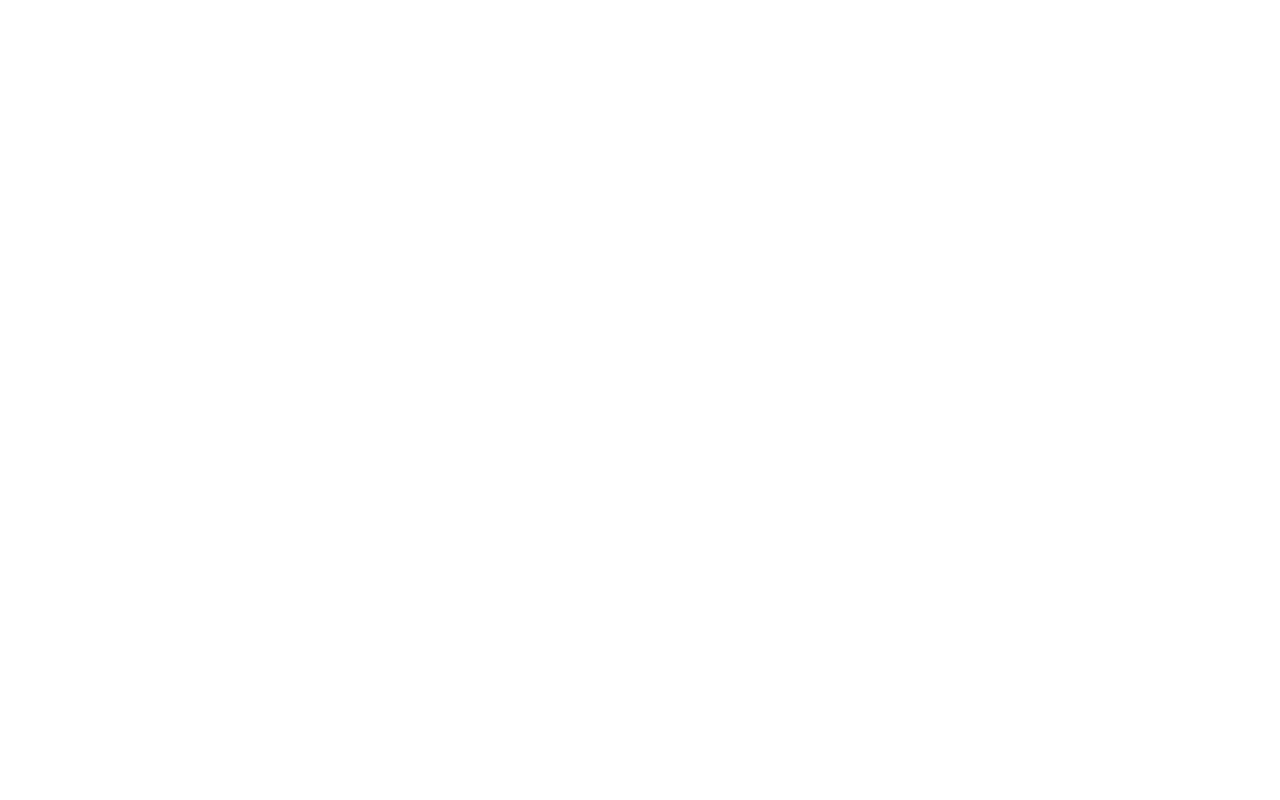
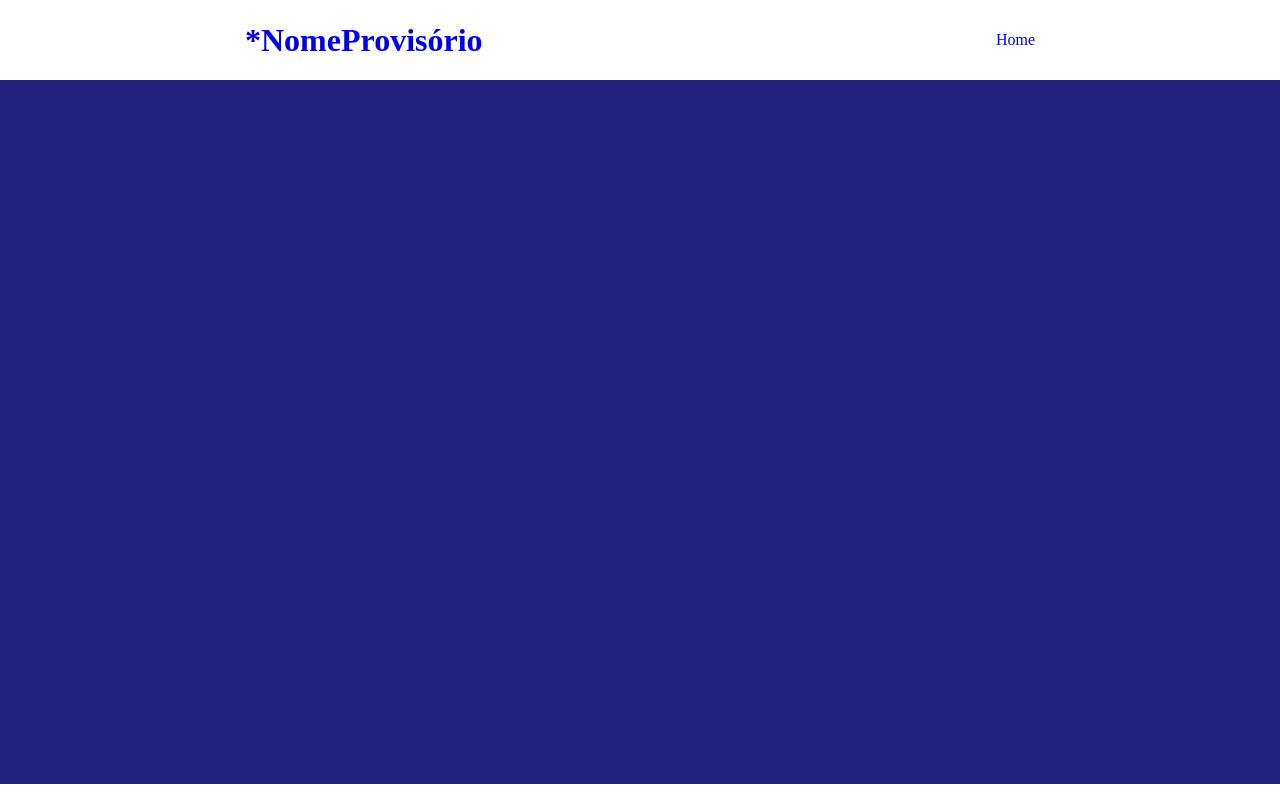
Before and after one commit to LucasCMendes10/Projeto-Individual_SPTech, a plain HTML site: page Public/Login/login.html in a window 1280 px wide. Drawn offline with Linux system fonts and the light colour scheme.

Commit message:
ajustando html e css de algumas páginas

```diff
--- a/Public/Home/style-index.css
+++ b/Public/Home/style-index.css
@@ -22,16 +22,21 @@ a {
 .header .navbar {
     display: flex;
     align-items: center;
-    justify-content: space-around;
+    justify-content: space-between;
     height: 80px;
     width: 100%;
     background-color: white;
     position: fixed;
 }
 
+.header .navbar h1 {
+    margin-left: 245px;
+}
+
 .header .navbar ul {
     list-style: none;
     display: flex;
+    margin-right: 245px;
 }
 
 .header .navbar ul li {
--- a/Public/Jogos/style-jogos.css
+++ b/Public/Jogos/style-jogos.css
@@ -1,5 +1,7 @@
 * {
     font-family: 'Times New Roman', Times, serif;
+    margin: 0;
+    padding: 0;
 }
 
 a {
@@ -9,8 +11,30 @@ a {
 .header {
     display: flex;
     justify-content: space-around;
+    background-color: rgb(34, 34, 126);
+    height: 98%;
+}
+
+.header .navbar {
+    display: flex;
+    align-items: center;
+    justify-content: space-between;
+    height: 80px;
+    width: 100%;
+    background-color: white;
+    position: fixed;
+}
+
+.header .navbar h1 {
+    margin-left: 245px;
 }
 
 .header .navbar ul {
     list-style: none;
+    display: flex;
+    margin-right: 245px;
 }
+
+.header .navbar ul li {
+    margin-left: 16px;
+}
--- a/Public/Login/login.html
+++ b/Public/Login/login.html
@@ -7,6 +7,26 @@
     <link rel="stylesheet" href="style-login.css">
 </head>
 <body>
+    <div class="header">
+
+        <div class="navbar">
+            <h1>
+                <a href="../Home/index.html">
+                    *NomeProvisório
+                </a>
+            </h1>
+            <ul>
+                <li>
+                    <a href="../Home/index.html">
+                        Home
+                    </a>
+                </li>
+            </ul>
+        </div>
+
+    </div>
+
+    <div class="footer"></div>
 
 </body>
 </html>
--- a/Public/Login/style-login.css
+++ b/Public/Login/style-login.css
@@ -0,0 +1,44 @@
+* {
+    font-family: 'Times New Roman', Times, serif;
+    margin: 0;
+    padding: 0;
+}
+
+html, body {
+    height: 100%;
+}
+
+a {
+    text-decoration: none;
+}
+
+.header {
+    display: flex;
+    justify-content: space-around;
+    background-color: rgb(34, 34, 126);
+    height: 98%;
+}
+
+.header .navbar {
+    display: flex;
+    align-items: center;
+    justify-content: space-between;
+    height: 80px;
+    width: 100%;
+    background-color: white;
+    position: fixed;
+}
+
+.header .navbar h1 {
+    margin-left: 245px;
+}
+
+.header .navbar ul {
+    list-style: none;
+    display: flex;
+    margin-right: 245px;
+}
+
+.header .navbar ul li {
+    margin-left: 16px;
+}
```
Also changed, not shown: Public/Jogos/jogos.html (+7 -8 lines), Public/Jogos/o-viajante.html (+24 -19 lines).
